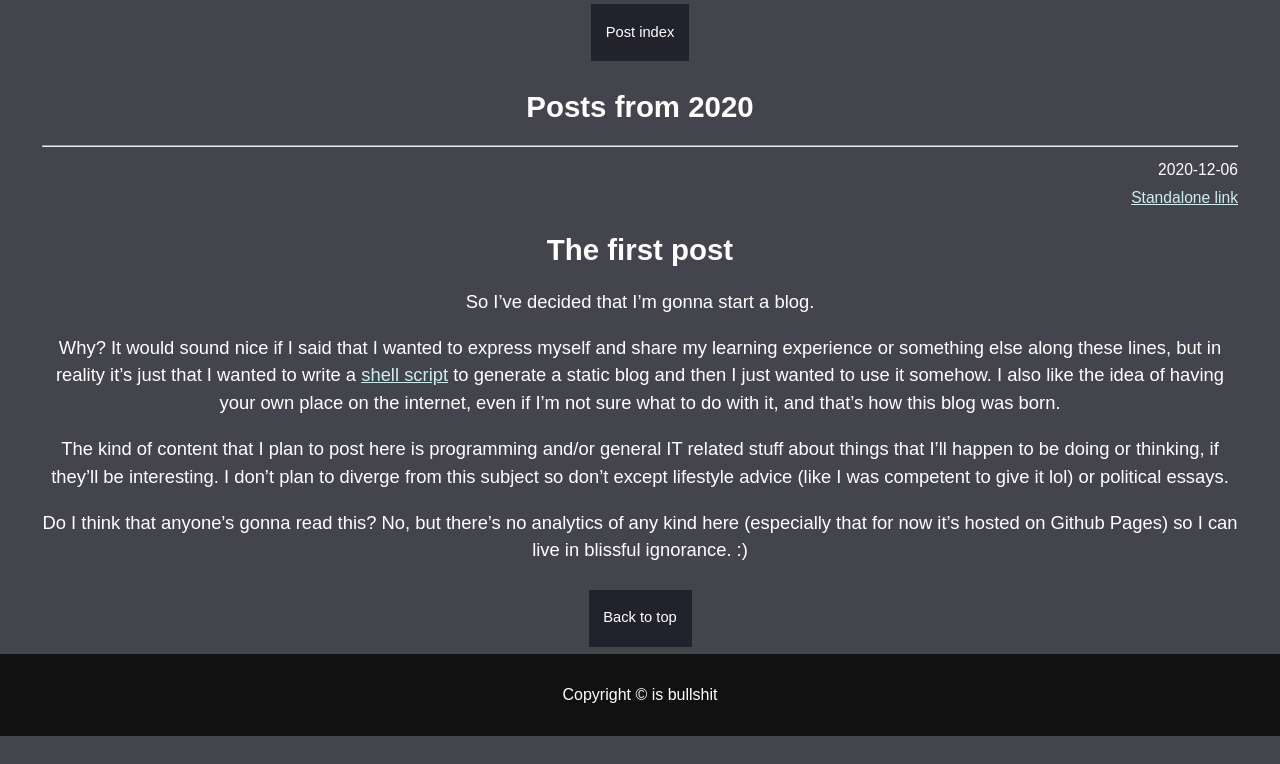
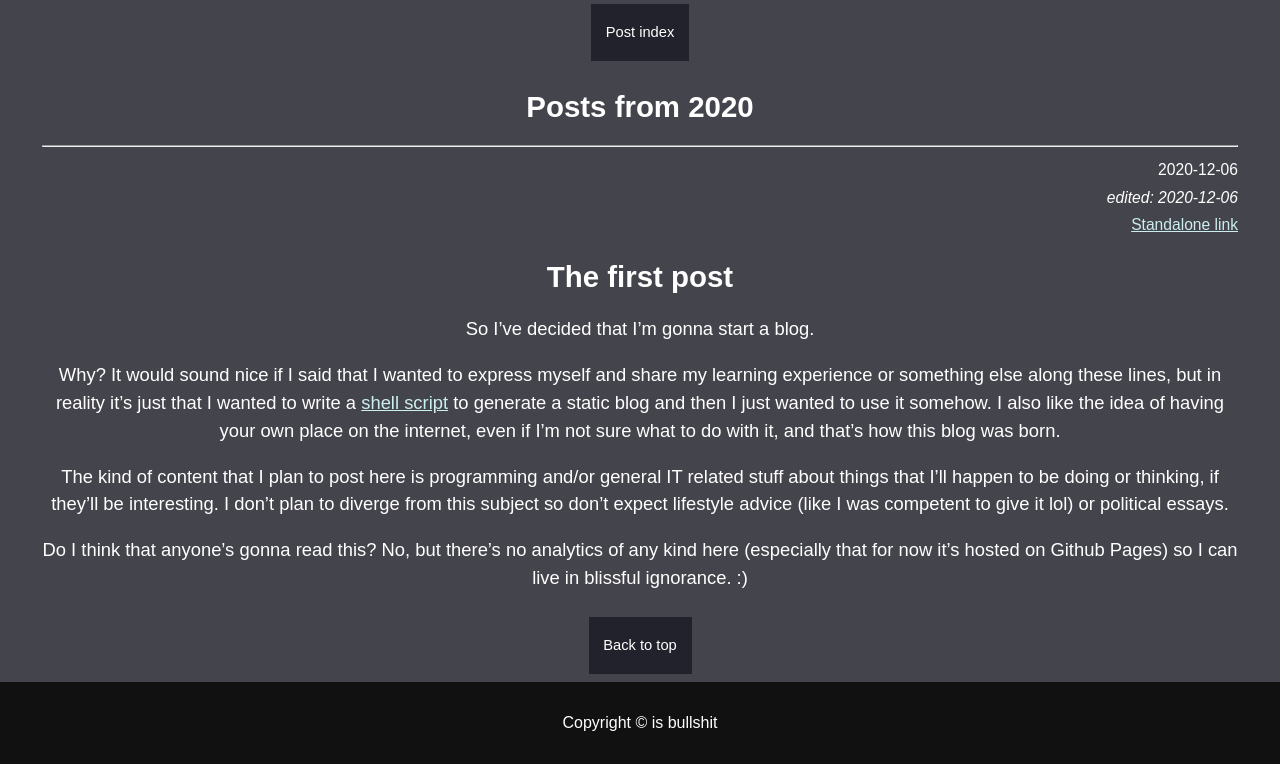
Before and after one commit to GOKOP/gokop.github.io, a plain HTML site: page site/roll/2020.html in a window 1280 px wide. Shown: the part 117-881 px from the top of the page. Before the commit the page ends 853 px from the top, so only its background shows below. Drawn offline with Linux system fonts and the light colour scheme.

Commit message:
site after edit

```diff
--- a/site/roll/2020.html
+++ b/site/roll/2020.html
@@ -25,7 +25,7 @@
 			<hr>
 			<div class="date">
 				2020-12-06<br/>
-
+				<span class="edit">edited: 2020-12-06</span><br/>
 				<a href="../posts/the-first-post.html">Standalone link</a>
 			</div>
 
@@ -34,7 +34,7 @@
 <h1 id="the-first-post">The first post</h1>
 <p>So I’ve decided that I’m gonna start a blog.</p>
 <p>Why? It would sound nice if I said that I wanted to express myself and share my learning experience or something else along these lines, but in reality it’s just that I wanted to write a <a href="https://github.com/GOKOP/static-blog-gen">shell script</a> to generate a static blog and then I just wanted to use it somehow. I also like the idea of having your own place on the internet, even if I’m not sure what to do with it, and that’s how this blog was born.</p>
-<p>The kind of content that I plan to post here is programming and/or general IT related stuff about things that I’ll happen to be doing or thinking, if they’ll be interesting. I don’t plan to diverge from this subject so don’t except lifestyle advice (like I was competent to give it lol) or political essays.</p>
+<p>The kind of content that I plan to post here is programming and/or general IT related stuff about things that I’ll happen to be doing or thinking, if they’ll be interesting. I don’t plan to diverge from this subject so don’t expect lifestyle advice (like I was competent to give it lol) or political essays.</p>
 <p>Do I think that anyone’s gonna read this? No, but there’s no analytics of any kind here (especially that for now it’s hosted on Github Pages) so I can live in blissful ignorance. :)</p>
 
 			<a class="butt" href="#top">Back to top</a>
```
Also changed, not shown: site/posts/the-first-post.html (+2 -2 lines).
